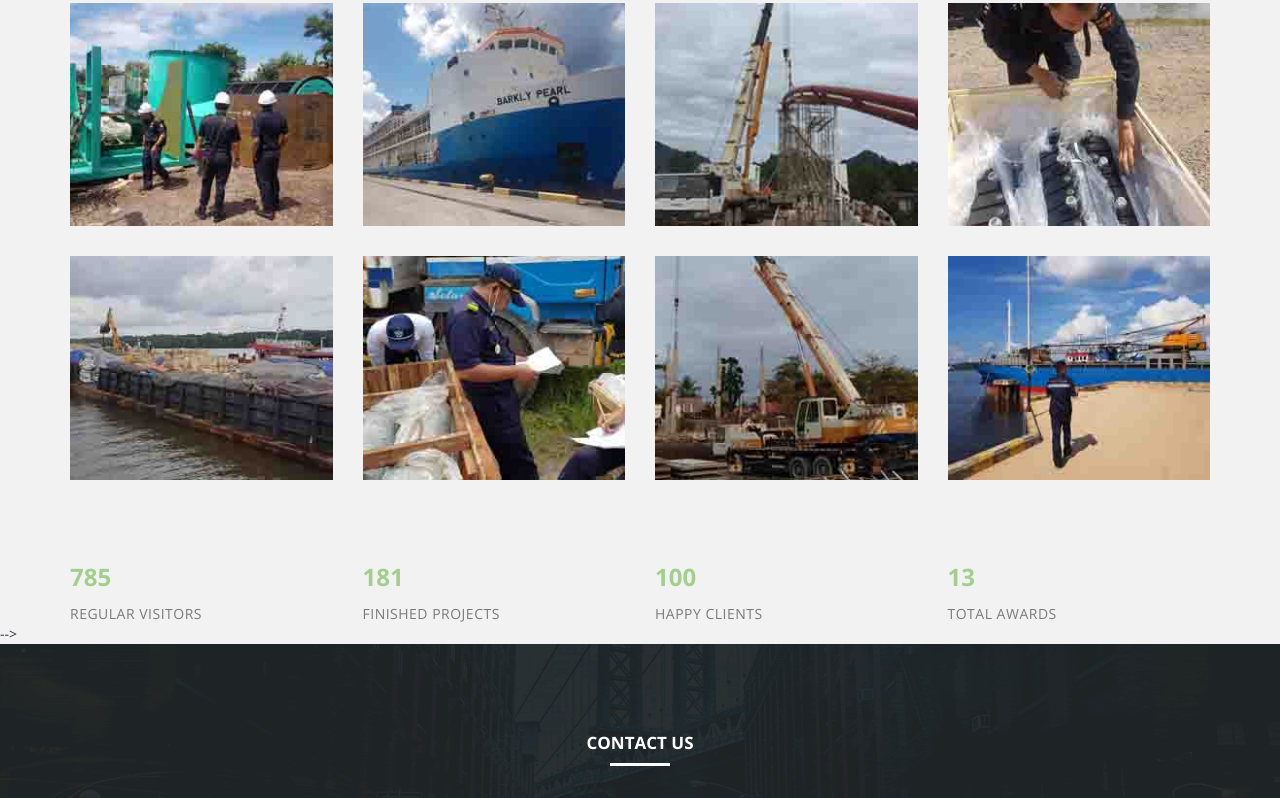
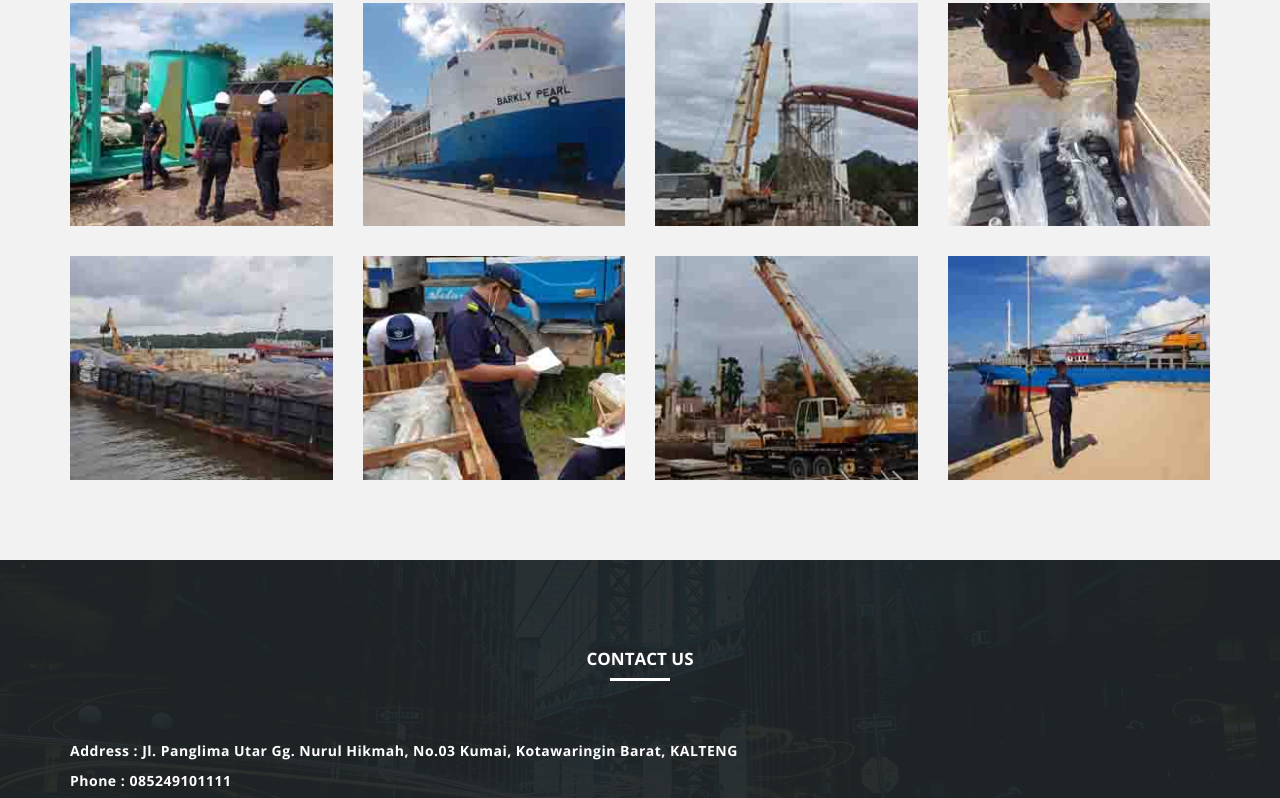
Before and after one commit to ibrahimsr/ibrahimsr.github.io, a plain HTML site: page index.html in a window 1280 px wide. Shown: the part 4730-5528 px from the top of the page. Drawn offline with nearby package versions, Linux system fonts and the light colour scheme.

```diff
--- a/index.html
+++ b/index.html
@@ -575,37 +575,7 @@
       </div>
     </div>
 
-<!-- hapus disini -->
-
-      <div class="container">
-        <div class="row">
-          <div class="col-md-3 col-sm-6 col-xs-12">
-            <div class="fact-item">
-              <div class="counter" data-count="926">0</div>
-              <span>Regular Visitors</span>
-            </div>
-          </div>
-          <div class="col-md-3 col-sm-6 col-xs-12">
-            <div class="fact-item">
-              <div class="counter" data-count="214">0</div>
-              <span>Finished Projects</span>
-            </div>
-          </div>
-          <div class="col-md-3 col-sm-6 col-xs-12">
-            <div class="fact-item">
-              <div class="counter" data-count="118">0</div>
-              <span>Happy Clients</span>
-            </div>
-          </div>
-          <div class="col-md-3 col-sm-6 col-xs-12">
-            <div class="fact-item">
-              <div class="counter" data-count="16">0</div>
-              <span>Total Awards</span>
-            </div>
-          </div>
-        </div>
-      </div>
-    </div> -->
+    <!-- hapus disini -->
 
     <div id="contact" class="page-section">
       <div class="container">
```
